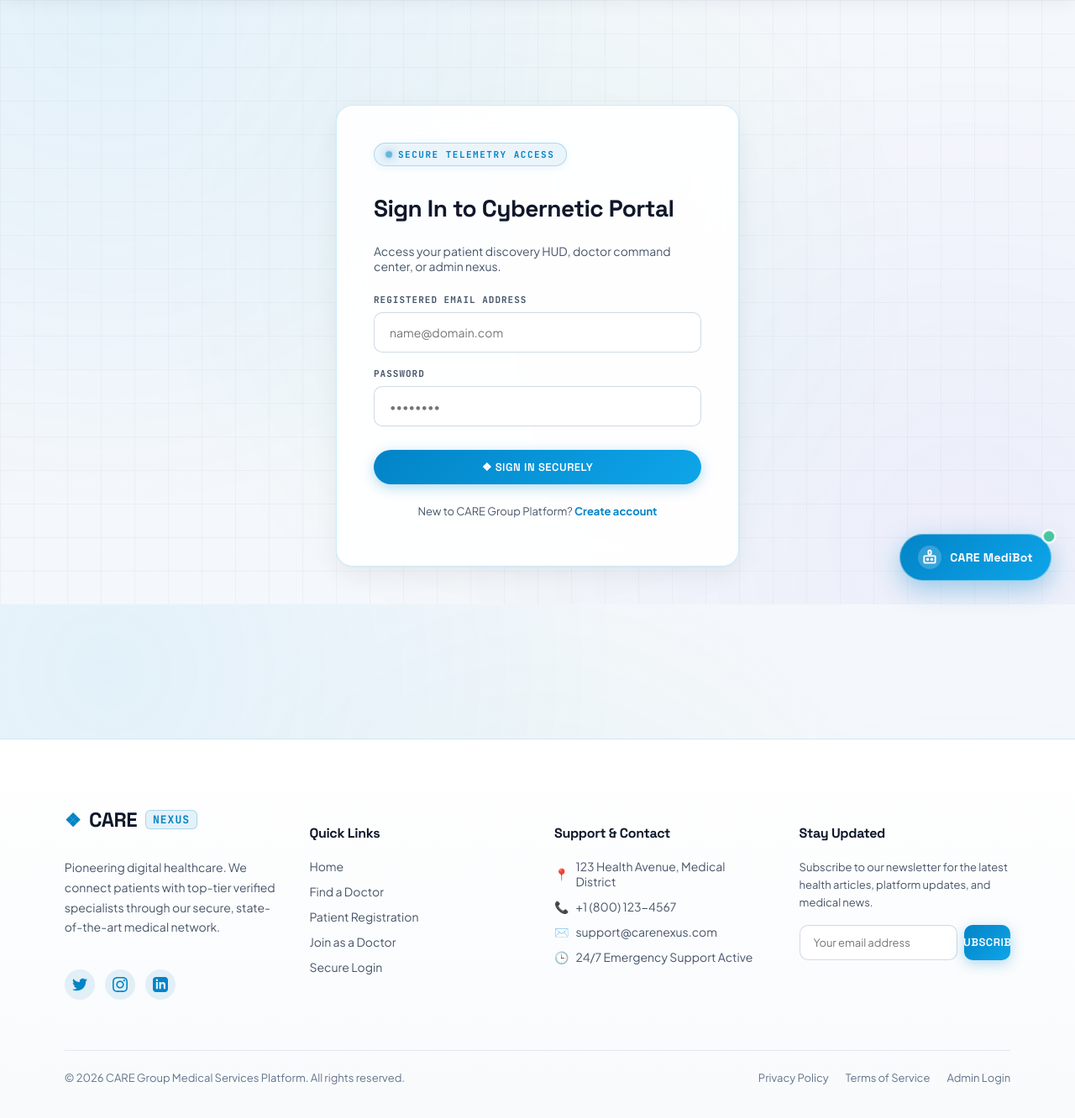
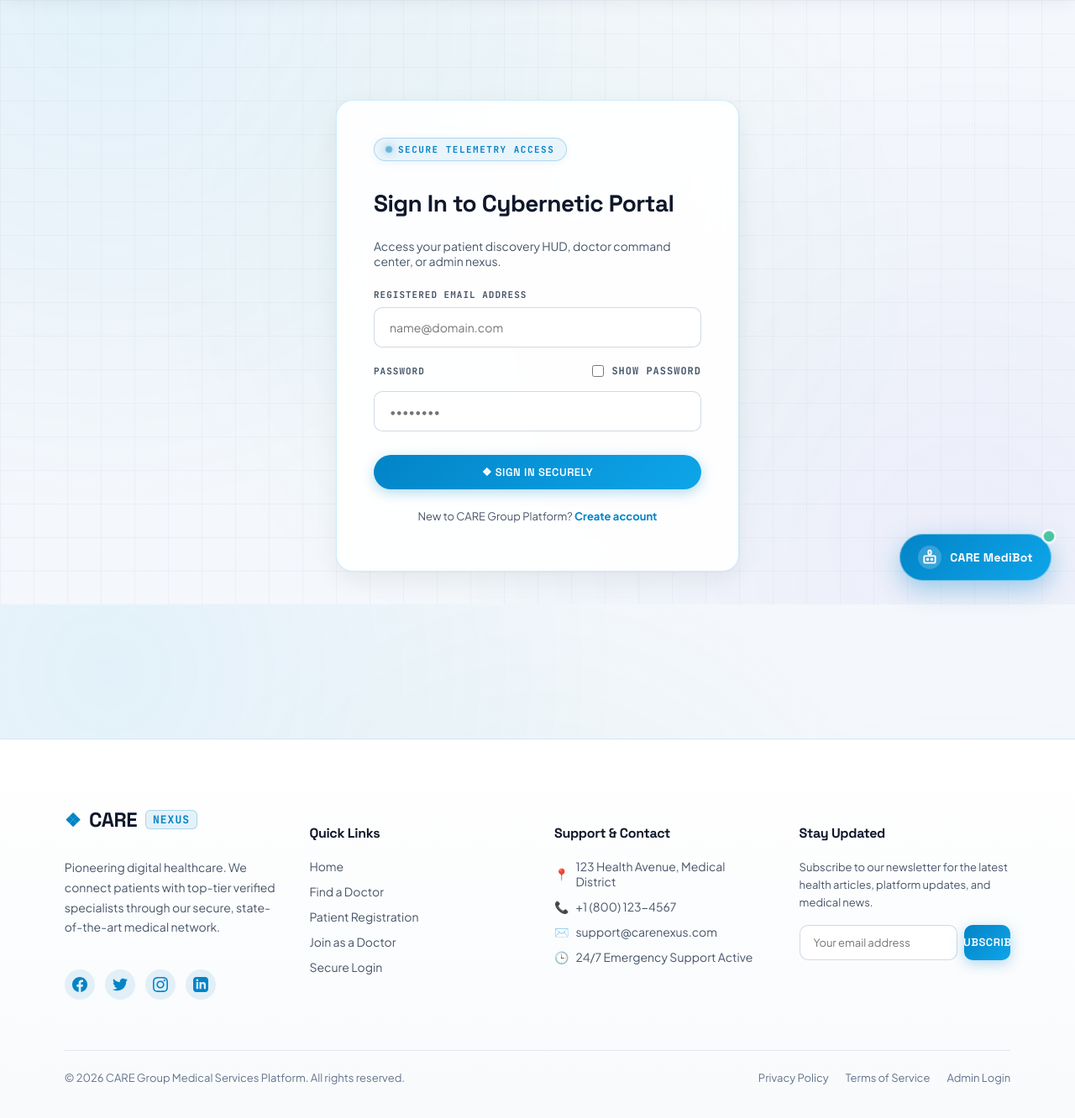
Before and after one commit to abdulrafaykhan11/CARE-GROUP, a PHP site: page /care/login.php in a window 1280 px wide. Shown: the part 80-1412 px from the top of the page at 84% size. Run offline with PHP 8.4, Linux system fonts and the light colour scheme; data comes from the database, SQL or seed files in the repository; some libraries are stand-ins or nearby versions.

Commit message:
add show password and update notification

```diff
--- a/assets/js/notifications.js
+++ b/assets/js/notifications.js
@@ -1,19 +1,12 @@
 /**
- * CARE Nexus — Real-Time Notification & Continuous Login Notification Cycle Engine
- * Features:
- *  - Immediate 2-notification pop-up sequence on user login
- *  - Automated interval loop sending 2 notifications every 30-40s (35s loop)
- *  - Native Browser Desktop Notification permission request + dual Toast delivery
- *  - Session state persistence & user dismissal controls
+ * CARE Nexus — Notification Toast Engine
+ * Single non-intrusive notification sequence on login with correct relative URL resolution.
  */
 (function () {
     'use strict';
 
     const STORAGE_KEY = 'care_dismissed_notifs';
-    const INTERVAL_MS = 35000; // 35 seconds (loop between 30 and 40s)
-    let notifQueue = [];
-    let queueIndex = 0;
-    let cycleIntervalTimer = null;
+    const SESSION_SHOWN_KEY = 'care_login_notif_shown';
 
     function getDismissed() {
         try { return JSON.parse(localStorage.getItem(STORAGE_KEY) || '[]'); } catch { return []; }
@@ -25,20 +18,33 @@
         localStorage.setItem(STORAGE_KEY, JSON.stringify(list));
     }
 
-    /* ── Native Browser Notification Request ────────────────── */
-    function requestBrowserNotificationPermission() {
-        if ('Notification' in window && Notification.permission === 'default') {
-            Notification.requestPermission().catch(() => {});
-        }
+    function wasShownThisSession() {
+        return sessionStorage.getItem(SESSION_SHOWN_KEY) === '1';
     }
 
+    function markShownThisSession() {
+        sessionStorage.setItem(SESSION_SHOWN_KEY, '1');
+    }
+
+    /* ── Resolve Relative Action URLs Correctly ────────────── */
+    function resolveActionUrl(url) {
+        if (!url || url === '#' || url === '') return null;
+        if (url.startsWith('http://') || url.startsWith('https://')) return url;
+
+        const path = window.location.pathname;
+        const isSubdir = path.includes('/patient/') || path.includes('/doctor/') || path.includes('/admin/');
+        const cleanUrl = url.replace(/^\//, '');
+
+        return isSubdir ? '../' + cleanUrl : cleanUrl;
+    }
+
+    /* ── Native Browser Notification ────────────────── */
     function triggerNativeNotification(notif) {
         if ('Notification' in window && Notification.permission === 'granted') {
             try {
                 const cleanTitle = notif.title.replace(/^[^\s]+\s/, '');
                 new Notification(`CARE Nexus: ${cleanTitle}`, {
                     body: notif.message,
-                    icon: '/assets/uploads/care_icon.png',
                     tag: 'care-notif-' + notif.id
                 });
             } catch (e) {}
@@ -172,12 +178,12 @@
 
         .care-notif-btn-primary {
             background: linear-gradient(135deg, #06b6d4, #3b82f6);
-            color: #fff;
+            color: #fff !important;
         }
         .care-notif-btn-primary:hover {
             background: linear-gradient(135deg, #0891b2, #2563eb);
             transform: translateY(-1px);
-            color: #fff;
+            color: #fff !important;
         }
 
         .care-notif-btn-dismiss {
@@ -292,9 +298,7 @@
         toast.dataset.id = notif.id;
         toast.dataset.type = notif.type;
 
-        const actionUrl = notif.action_url && notif.action_url !== '#'
-            ? (notif.action_url.startsWith('http') ? notif.action_url : '/' + notif.action_url.replace(/^\//, ''))
-            : null;
+        const resolvedUrl = resolveActionUrl(notif.action_url);
 
         toast.innerHTML = `
             <div class="care-notif-icon">${notif.icon || '🔔'}</div>
@@ -307,7 +311,7 @@
                 <div class="care-notif-title">${escapeHtml(notif.title.replace(/^[^\s]+\s/, ''))}</div>
                 <div class="care-notif-message">${escapeHtml(notif.message)}</div>
                 <div class="care-notif-actions">
-                    ${actionUrl ? `<a href="${actionUrl}" class="care-notif-btn care-notif-btn-primary">Learn More →</a>` : ''}
+                    ${resolvedUrl ? `<a href="${resolvedUrl}" class="care-notif-btn care-notif-btn-primary">Learn More →</a>` : ''}
                     <button class="care-notif-btn care-notif-btn-dismiss js-dismiss-forever">Don't show again</button>
                 </div>
             </div>
@@ -319,30 +323,24 @@
 
         container.appendChild(toast);
 
-        // Fire native desktop notification if permitted
         triggerNativeNotification(notif);
 
-        // Animate in
         requestAnimationFrame(() => {
             requestAnimationFrame(() => toast.classList.add('care-notif-in'));
         });
 
-        // Auto-hide timer
         let timer = setTimeout(() => dismissToast(toast, false), autoHideMs);
 
-        // Close button
         toast.querySelector('.js-close').addEventListener('click', () => {
             clearTimeout(timer);
             dismissToast(toast, false);
         });
 
-        // "Don't show again" button
         toast.querySelector('.js-dismiss-forever').addEventListener('click', () => {
             clearTimeout(timer);
             dismissToast(toast, true);
         });
 
-        // Pause progress on hover
         toast.addEventListener('mouseenter', () => {
             clearTimeout(timer);
             toast.querySelector('.care-notif-progress-bar').style.animationPlayState = 'paused';
@@ -368,54 +366,30 @@
         return d.innerHTML;
     }
 
-    /* ── Send Pair of Notifications (Simultaneously / Staggered 400ms) ── */
-    function sendNotificationPair() {
-        if (!notifQueue.length) return;
+    /* ── Single Login Notification Trigger ─────────────────── */
+    function triggerLoginNotificationOnce(role) {
+        if (wasShownThisSession()) return;
 
         const dismissed = getDismissed();
-        const available = notifQueue.filter(n => !dismissed.includes(n.id));
-        if (!available.length) return;
-
-        // Take 2 notifications from available
-        const first = available[queueIndex % available.length];
-        const second = available[(queueIndex + 1) % available.length];
-
-        queueIndex = (queueIndex + 2) % available.length;
-
-        // Fire first notification
-        buildToast(first, 9000);
-
-        // Fire second notification simultaneously (350ms delay for visual layout stacking)
-        if (second && second.id !== first.id) {
-            setTimeout(() => {
-                buildToast(second, 9000);
-            }, 350);
-        }
-    }
-
-    /* ── Continuous Cycle Controller ────────────────────────── */
-    function startLoginNotificationCycle(role) {
-        requestBrowserNotificationPermission();
-
         const pathPrefix = (window.location.pathname.includes('/admin/') ||
                             window.location.pathname.includes('/doctor/') ||
                             window.location.pathname.includes('/patient/')) ? '../' : '';
 
-        fetch(`${pathPrefix}api/get_notifications.php?limit=10&role=${encodeURIComponent(role)}`)
+        fetch(`${pathPrefix}api/get_notifications.php?limit=6&role=${encodeURIComponent(role)}`)
             .then(res => res.json())
             .then(data => {
                 if (data.status !== 'success' || !data.data || !data.data.length) return;
 
-                notifQueue = data.data;
+                const available = data.data.filter(n => !dismissed.includes(n.id));
+                if (!available.length) return;
 
-                // 1. Send 2 notifications immediately on login / init
-                sendNotificationPair();
+                markShownThisSession();
 
-                // 2. Clear old interval if any and start loop every 35 seconds
-                if (cycleIntervalTimer) clearInterval(cycleIntervalTimer);
-                cycleIntervalTimer = setInterval(() => {
-                    sendNotificationPair();
-                }, INTERVAL_MS);
+                // Show 1 notification non-intrusively after 2.5 seconds
+                const notif = available[0];
+                setTimeout(() => {
+                    buildToast(notif, 9000);
+                }, 2500);
             })
             .catch(() => {});
     }
@@ -433,16 +407,12 @@
         const isLoggedIn = loggedInMeta ? loggedInMeta.content === 'true' : false;
         const justLoggedIn = justLoggedInMeta ? justLoggedInMeta.content === 'true' : false;
 
-        if (justLoggedIn) {
-            sessionStorage.setItem('care_just_logged_in', '1');
-            sessionStorage.setItem('care_active_session', '1');
-        }
+        // Don't show notifications in admin or doctor management panels
+        const path = window.location.pathname;
+        if (path.includes('/admin/') || path.includes('/doctor/')) return;
 
-        const isSessionActive = isLoggedIn || sessionStorage.getItem('care_active_session') === '1';
-
-        if (isSessionActive) {
-            // Trigger login notification cycle immediately on login & maintain loop
-            startLoginNotificationCycle(role);
+        if (justLoggedIn || (isLoggedIn && !wasShownThisSession())) {
+            triggerLoginNotificationOnce(role);
         }
     }
 
--- a/includes/footer.php
+++ b/includes/footer.php
@@ -10,16 +10,24 @@
           Pioneering digital healthcare. We connect patients with top-tier verified specialists through our secure, state-of-the-art medical network.
         </p>
         <div style="display: flex; gap: 12px; margin-top: 8px;">
-          <a href="https://www.facebook.com/login/" target="_blank" style="width: 36px; height: 36px; border-radius: 50%; background: rgba(2, 132, 199, 0.1); color: var(--cyan-neon); display: flex; align-items: center; justify-content: center; transition: all 0.3s;" onmouseover="this.style.background='var(--cyan-neon)'; this.style.color='#fff';" onmouseout="this.style.background='rgba(2, 132, 199, 0.1)'; this.style.color='var(--cyan-neon)';">
+          <!-- Facebook -->
+          <a href="https://www.facebook.com/" target="_blank" title="Facebook" style="width: 36px; height: 36px; border-radius: 50%; background: rgba(2, 132, 199, 0.1); color: var(--cyan-neon); display: flex; align-items: center; justify-content: center; transition: all 0.3s;" onmouseover="this.style.background='var(--cyan-neon)'; this.style.color='#fff';" onmouseout="this.style.background='rgba(2, 132, 199, 0.1)'; this.style.color='var(--cyan-neon)';">
+            <svg width="18" height="18" fill="currentColor" viewBox="0 0 24 24"><path d="M24 12.073c0-6.627-5.373-12-12-12s-12 5.373-12 12c0 5.99 4.388 10.954 10.125 11.854v-8.385H7.078v-3.47h3.047V9.43c0-3.007 1.792-4.669 4.533-4.669 1.312 0 2.686.235 2.686.235v2.953H15.83c-1.491 0-1.956.925-1.956 1.874v2.25h3.328l-.532 3.47h-2.796v8.385C19.612 23.027 24 18.062 24 12.073z"/></svg>
+          </a>
+          <!-- Twitter / X -->
+          <a href="https://x.com/" target="_blank" title="Twitter / X" style="width: 36px; height: 36px; border-radius: 50%; background: rgba(2, 132, 199, 0.1); color: var(--cyan-neon); display: flex; align-items: center; justify-content: center; transition: all 0.3s;" onmouseover="this.style.background='var(--cyan-neon)'; this.style.color='#fff';" onmouseout="this.style.background='rgba(2, 132, 199, 0.1)'; this.style.color='var(--cyan-neon)';">
             <svg width="18" height="18" fill="currentColor" viewBox="0 0 24 24"><path d="M24 4.557c-.883.392-1.832.656-2.828.775 1.017-.609 1.798-1.574 2.165-2.724-.951.564-2.005.974-3.127 1.195-.897-.957-2.178-1.555-3.594-1.555-3.179 0-5.515 2.966-4.797 6.045-4.091-.205-7.719-2.165-10.148-5.144-1.29 2.213-.669 5.108 1.523 6.574-.806-.026-1.566-.247-2.229-.616-.054 2.281 1.581 4.415 3.949 4.89-.693.188-1.452.232-2.224.084.626 1.956 2.444 3.379 4.6 3.419-2.07 1.623-4.678 2.348-7.29 2.04 2.179 1.397 4.768 2.212 7.548 2.212 9.142 0 14.307-7.721 13.995-14.646.962-.695 1.797-1.562 2.457-2.549z"/></svg>
           </a>
-          <a href="https://twitter.com/login" target="_blank" style="width: 36px; height: 36px; border-radius: 50%; background: rgba(2, 132, 199, 0.1); color: var(--cyan-neon); display: flex; align-items: center; justify-content: center; transition: all 0.3s;" onmouseover="this.style.background='var(--cyan-neon)'; this.style.color='#fff';" onmouseout="this.style.background='rgba(2, 132, 199, 0.1)'; this.style.color='var(--cyan-neon)';">
+          <!-- Instagram -->
+          <a href="https://www.instagram.com/" target="_blank" title="Instagram" style="width: 36px; height: 36px; border-radius: 50%; background: rgba(2, 132, 199, 0.1); color: var(--cyan-neon); display: flex; align-items: center; justify-content: center; transition: all 0.3s;" onmouseover="this.style.background='var(--cyan-neon)'; this.style.color='#fff';" onmouseout="this.style.background='rgba(2, 132, 199, 0.1)'; this.style.color='var(--cyan-neon)';">
             <svg width="18" height="18" fill="currentColor" viewBox="0 0 24 24"><path d="M12 2.163c3.204 0 3.584.012 4.85.07 3.252.148 4.771 1.691 4.919 4.919.058 1.265.069 1.645.069 4.849 0 3.205-.012 3.584-.069 4.849-.149 3.225-1.664 4.771-4.919 4.919-1.266.058-1.644.07-4.85.07-3.204 0-3.584-.012-4.849-.07-3.26-.149-4.771-1.699-4.919-4.92-.058-1.265-.07-1.644-.07-4.849 0-3.204.013-3.583.07-4.849.149-3.227 1.664-4.771 4.919-4.919 1.266-.057 1.645-.069 4.849-.069zm0-2.163c-3.259 0-3.667.014-4.947.072-4.358.2-6.78 2.618-6.98 6.98-.059 1.281-.073 1.689-.073 4.948 0 3.259.014 3.668.072 4.948.2 4.358 2.618 6.78 6.98 6.98 1.281.058 1.689.072 4.948.072 3.259 0 3.668-.014 4.948-.072 4.354-.2 6.782-2.618 6.979-6.98.059-1.28.073-1.689.073-4.948 0-3.259-.014-3.667-.072-4.947-.196-4.354-2.617-6.78-6.979-6.98-1.281-.059-1.69-.073-4.949-.073zm0 5.838c-3.403 0-6.162 2.759-6.162 6.162s2.759 6.163 6.162 6.163 6.162-2.759 6.162-6.163c0-3.403-2.759-6.162-6.162-6.162zm0 10.162c-2.209 0-4-1.79-4-4 0-2.209 1.791-4 4-4s4 1.791 4 4c0 2.21-1.791 4-4 4zm6.406-11.845c-.796 0-1.441.645-1.441 1.44s.645 1.44 1.441 1.44c.795 0 1.439-.645 1.439-1.44s-.644-1.44-1.439-1.44z"/></svg>
           </a>
-          <a href="https://www.linkedin.com/login" target="_blank" style="width: 36px; height: 36px; border-radius: 50%; background: rgba(2, 132, 199, 0.1); color: var(--cyan-neon); display: flex; align-items: center; justify-content: center; transition: all 0.3s;" onmouseover="this.style.background='var(--cyan-neon)'; this.style.color='#fff';" onmouseout="this.style.background='rgba(2, 132, 199, 0.1)'; this.style.color='var(--cyan-neon)';">
+          <!-- LinkedIn -->
+          <a href="https://www.linkedin.com/" target="_blank" title="LinkedIn" style="width: 36px; height: 36px; border-radius: 50%; background: rgba(2, 132, 199, 0.1); color: var(--cyan-neon); display: flex; align-items: center; justify-content: center; transition: all 0.3s;" onmouseover="this.style.background='var(--cyan-neon)'; this.style.color='#fff';" onmouseout="this.style.background='rgba(2, 132, 199, 0.1)'; this.style.color='var(--cyan-neon)';">
             <svg width="18" height="18" fill="currentColor" viewBox="0 0 24 24"><path d="M19 0h-14c-2.761 0-5 2.239-5 5v14c0 2.761 2.239 5 5 5h14c2.762 0 5-2.239 5-5v-14c0-2.761-2.238-5-5-5zm-11 19h-3v-11h3v11zm-1.5-12.268c-.966 0-1.75-.79-1.75-1.764s.784-1.764 1.75-1.764 1.75.79 1.75 1.764-.783 1.764-1.75 1.764zm13.5 12.268h-3v-5.604c0-3.368-4-3.113-4 0v5.604h-3v-11h3v1.765c1.396-2.586 7-2.777 7 2.476v6.759z"/></svg>
           </a>
         </div>
+
       </div>
 
       <!-- Quick Links -->
--- a/login.php
+++ b/login.php
@@ -51,14 +51,27 @@ include 'includes/header.php';
             </div>
 
             <div class="field">
-                <label>PASSWORD</label>
-                <input type="password" name="password" minlength="8" required placeholder="••••••••">
+                <div style="display: flex; justify-content: space-between; align-items: center; margin-bottom: 6px;">
+                    <label style="margin: 0;">PASSWORD</label>
+                    <label style="font-size: 12px; color: var(--text-muted); cursor: pointer; display: flex; align-items: center; gap: 6px; user-select: none;">
+                        <input type="checkbox" id="togglePassword" style="cursor: pointer; width: 14px; height: 14px; accent-color: var(--cyan-neon);">
+                        <span>Show Password</span>
+                    </label>
+                </div>
+                <input type="password" name="password" id="passwordInput" minlength="8" required placeholder="••••••••">
             </div>
 
             <button class="btn btn-primary" name="submit" style="width: 100%; margin-top: 10px;">
                 <span>❖ Sign In Securely</span>
             </button>
         </form>
+
+        <script>
+            document.getElementById('togglePassword')?.addEventListener('change', function() {
+                const pwInput = document.getElementById('passwordInput');
+                if (pwInput) pwInput.type = this.checked ? 'text' : 'password';
+            });
+        </script>
 
         <p style="color: var(--text-muted); font-size: 13px; text-align: center; margin-top: 24px;">
             New to CARE Group Platform? <a href="register.php" style="color: var(--cyan-neon); font-weight: 700;">Create account</a>
```
